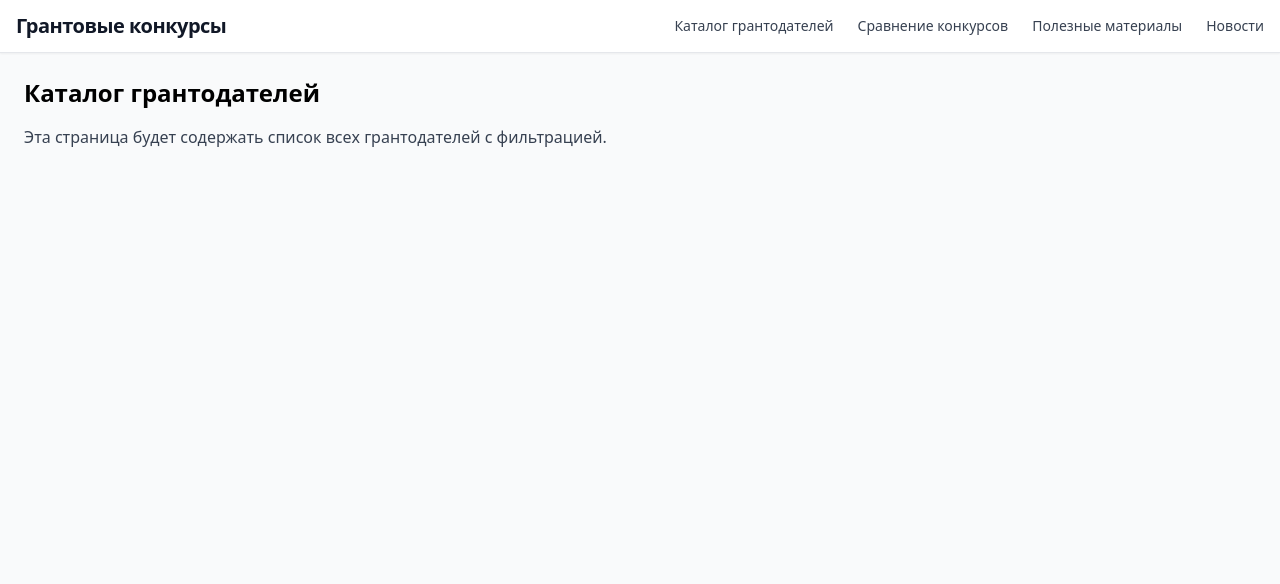
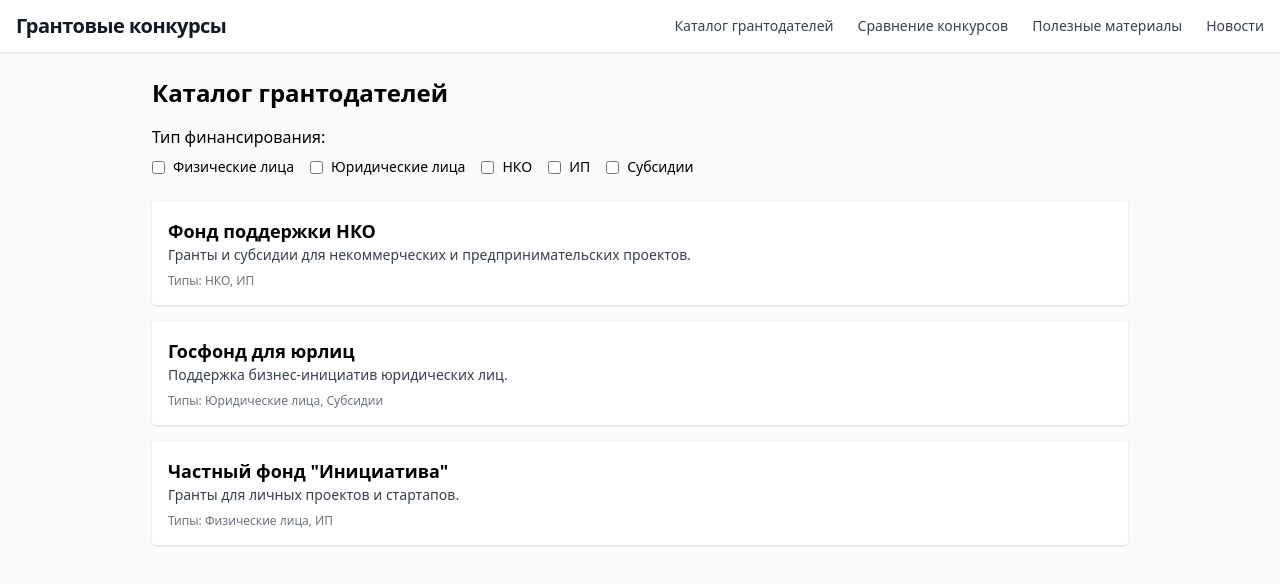
Before and after one commit to sashen3ka/grantry, a React (Vite) app: page /catalog in a window 1280 px wide. Shown: the top 584 px of the page. Built offline with nearby package versions, Linux system fonts and the light colour scheme; the HTML template or start-up script is replaced by a standard one.

Commit message:
fix): заменён путь /grantors на /catalog, обновлён Header

```diff
--- a/src/components/Header.tsx
+++ b/src/components/Header.tsx
@@ -9,9 +9,10 @@ export default function Header() {
                     Грантовые конкурсы
                 </h1>
                 <nav className="ml-auto flex space-x-6 text-sm font-medium text-gray-700">
-          <Link to="/grantors" className="hover:text-blue-600 transition-colors duration-200">
+                    <Link to="/catalog" className="hover:text-blue-600 transition-colors duration-200">
                         Каталог грантодателей
                     </Link>
+
                     <Link to="/compare" className="hover:text-blue-600 transition-colors duration-200">
                         Сравнение конкурсов
                     </Link>
--- /dev/null
+++ b/src/data/grantors.ts
@@ -0,0 +1,20 @@
+export const grantors = [
+  {
+    id: 1,
+    name: 'Фонд поддержки НКО',
+    type: ['НКО', 'ИП'],
+    description: 'Гранты и субсидии для некоммерческих и предпринимательских проектов.',
+  },
+  {
+    id: 2,
+    name: 'Госфонд для юрлиц',
+    type: ['Юридические лица', 'Субсидии'],
+    description: 'Поддержка бизнес-инициатив юридических лиц.',
+  },
+  {
+    id: 3,
+    name: 'Частный фонд "Инициатива"',
+    type: ['Физические лица', 'ИП'],
+    description: 'Гранты для личных проектов и стартапов.',
+  },
+];
--- a/src/pages/Catalog.tsx
+++ b/src/pages/Catalog.tsx
@@ -1,10 +1,64 @@
-import React from 'react'
+import React, { useState } from 'react';
+import { grantors } from '../data/grantors';
+
+const allTypes = [
+  'Физические лица',
+  'Юридические лица',
+  'НКО',
+  'ИП',
+  'Субсидии',
+];
 
 export default function Catalog() {
+  const [selectedTypes, setSelectedTypes] = useState<string[]>([]);
+
+  const toggleType = (type: string) => {
+    setSelectedTypes((prev) =>
+      prev.includes(type)
+        ? prev.filter((t) => t !== type)
+        : [...prev, type]
+    );
+  };
+
+  const filtered = grantors.filter((g) =>
+    selectedTypes.length === 0
+      ? true
+      : g.type.some((t) => selectedTypes.includes(t))
+  );
+
   return (
-    <div className="p-6">
+    <div className="max-w-5xl mx-auto px-6 py-6">
       <h1 className="text-2xl font-bold mb-4">Каталог грантодателей</h1>
-      <p className="text-gray-700">Эта страница будет содержать список всех грантодателей с фильтрацией.</p>
+
+      <div className="mb-6">
+        <p className="font-medium mb-2">Тип финансирования:</p>
+        <div className="flex flex-wrap gap-4">
+          {allTypes.map((type) => (
+            <label key={type} className="flex items-center gap-2 text-sm">
+              <input
+                type="checkbox"
+                checked={selectedTypes.includes(type)}
+                onChange={() => toggleType(type)}
+              />
+              {type}
+            </label>
+          ))}
+        </div>
+      </div>
+
+      <div className="space-y-4">
+        {filtered.map((g) => (
+          <div key={g.id} className="bg-white p-4 rounded shadow">
+            <h2 className="text-lg font-semibold">{g.name}</h2>
+            <p className="text-sm text-gray-700">{g.description}</p>
+            <p className="text-xs text-gray-500 mt-2">Типы: {g.type.join(', ')}</p>
+          </div>
+        ))}
+
+        {filtered.length === 0 && (
+          <p className="text-gray-500">Нет результатов по выбранным фильтрам.</p>
+        )}
+      </div>
     </div>
-  )
+  );
 }
```
Lines whose indentation alone changed are shown as unchanged.
